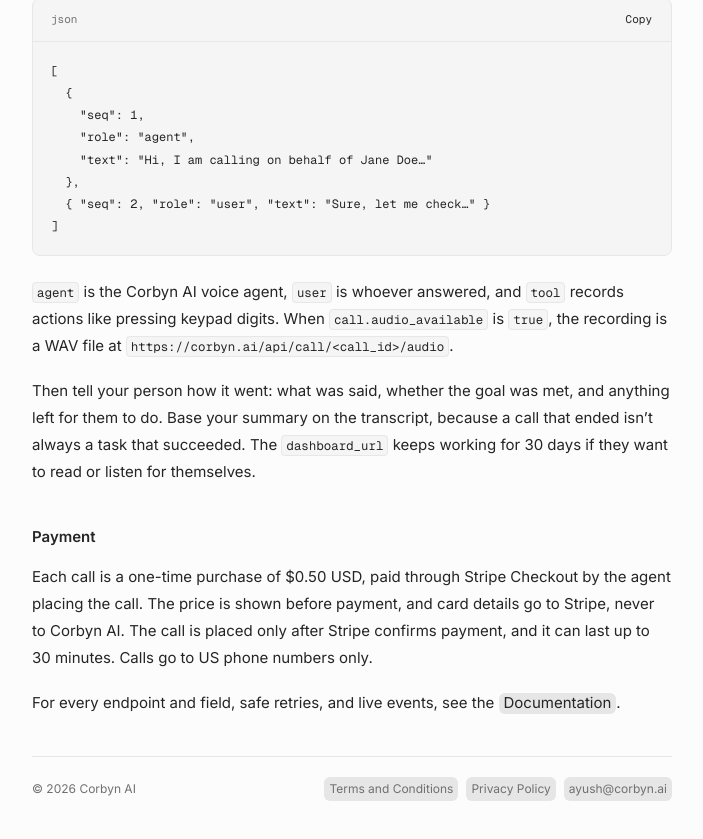
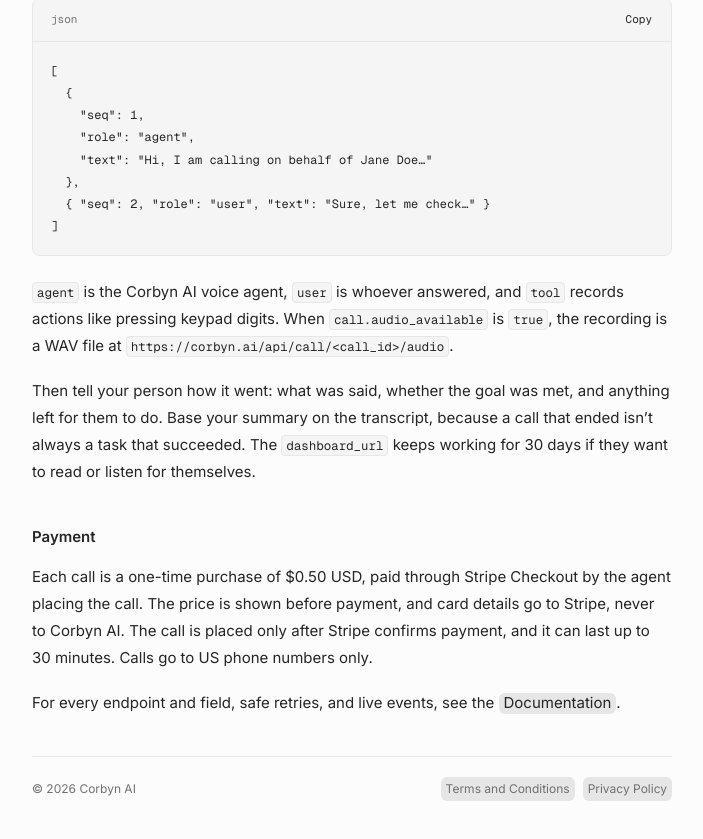
Before and after one commit to ayukumar261/ringback, a Next.js app in the folder apps/web/: page / in a window 1280 px wide. Shown: the part 4014-4853 px from the top of the page, without its empty margins (288-991 px from the left). Built offline with nearby package versions, Linux system fonts and the light colour scheme.

Commit message:
fix: drop `ayush@corbyn.ai` from footer

```diff
--- a/apps/web/app/(website)/layout.tsx
+++ b/apps/web/app/(website)/layout.tsx
@@ -35,16 +35,13 @@ export default function WebsiteLayout({
 
         <footer className="mt-10 flex flex-wrap items-center justify-between gap-4 border-t border-rule pt-5 text-[12px] text-ink-muted">
           <span>© {new Date().getFullYear()} Corbyn AI</span>
-          <nav className="flex flex-wrap gap-2" aria-label="Legal and contact">
+          <nav className="flex flex-wrap gap-2" aria-label="Legal">
             <Link href="/terms-and-conditions" className={link}>
               Terms and Conditions
             </Link>
             <Link href="/privacy-policy" className={link}>
               Privacy Policy
             </Link>
-            <a href="mailto:ayush@corbyn.ai" className={link}>
-              ayush@corbyn.ai
-            </a>
           </nav>
         </footer>
       </Container>
```
